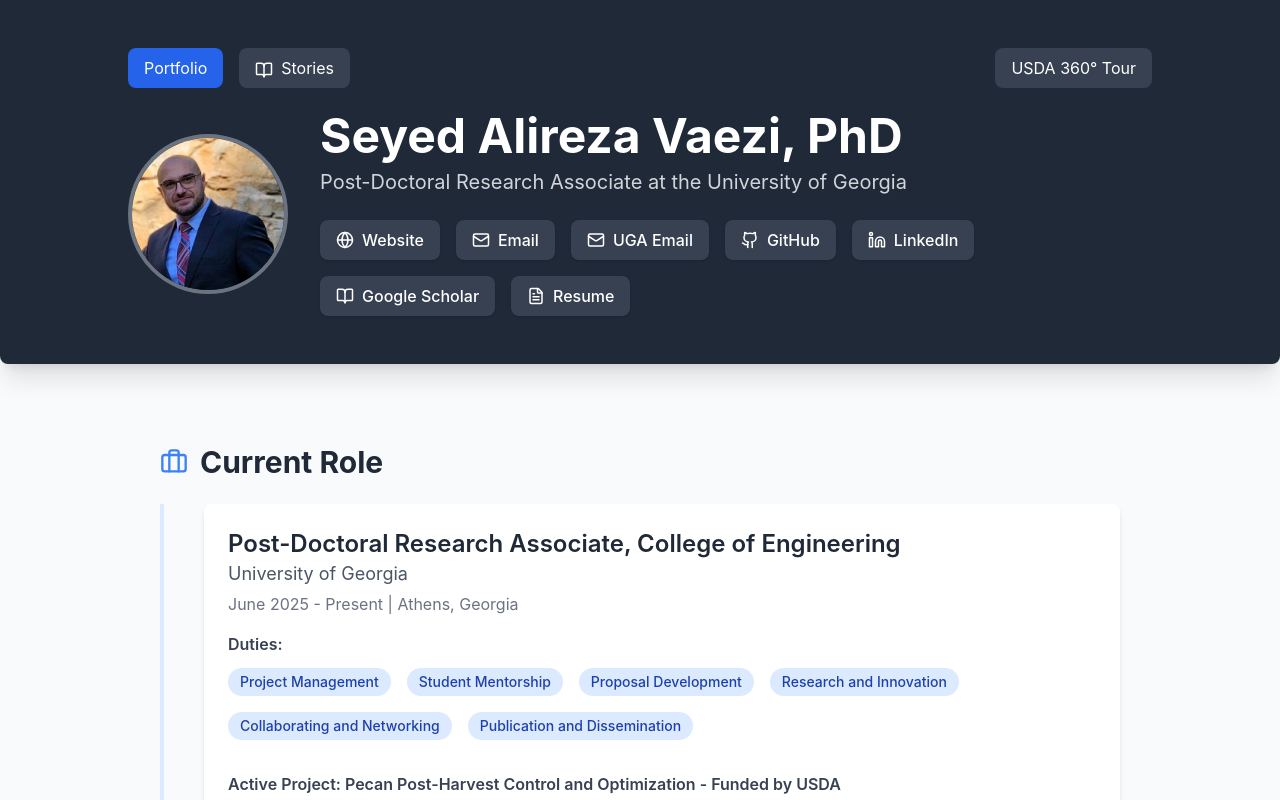
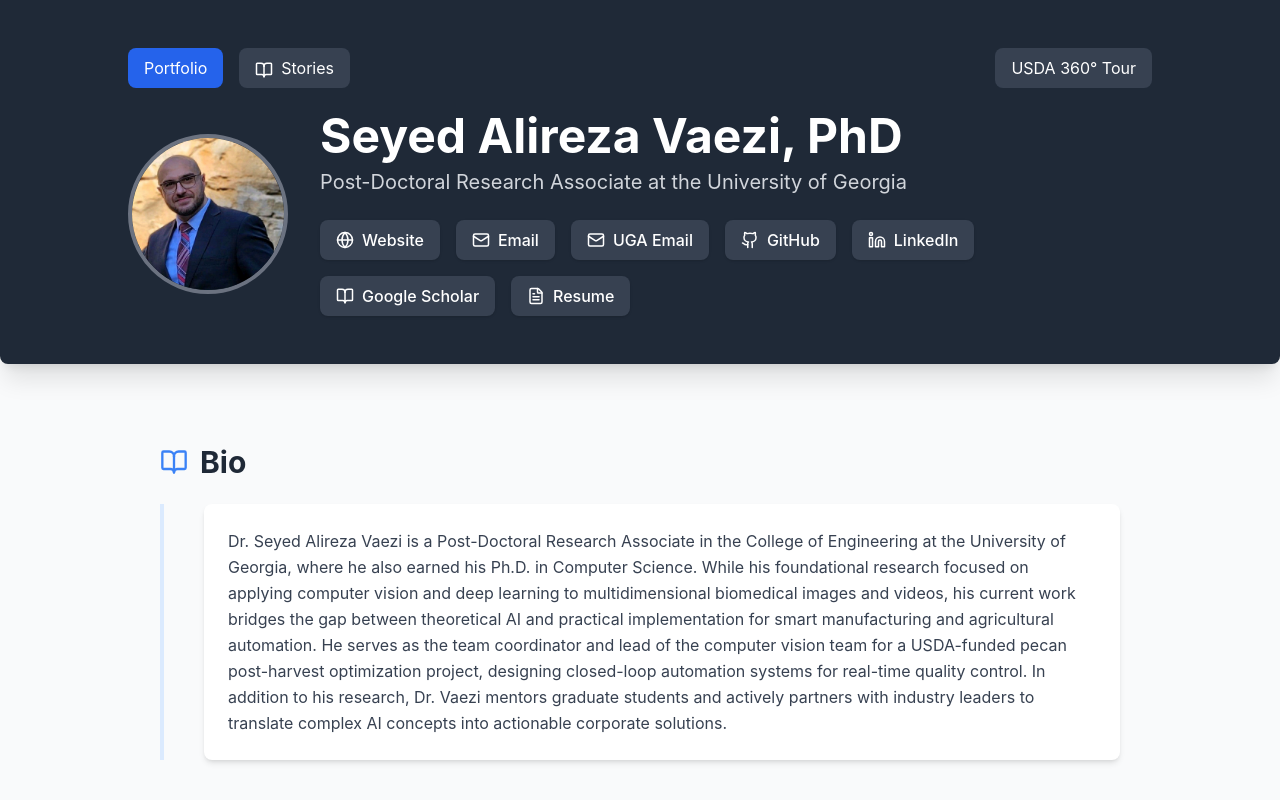
Before and after one commit to salirezav/salirezav.github.io, a React (Create React App) app: page / in a window 1280 px wide. Shown: the top 800 px of the page. Built offline with nearby package versions, Linux system fonts and the light colour scheme.

Commit message:
Add bio section to App component, including detailed biography for Dr. Seyed Alireza Vaezi, and integrate it into the main layout for enhanced personal representation.

```diff
--- a/src/App.tsx
+++ b/src/App.tsx
@@ -113,6 +113,7 @@ interface IndustryOutreach {
 
 interface PortfolioData {
   personalInfo: PersonalInfo;
+  bio: string;
   currentRole: CurrentRole;
   education: Education[];
   technicalSkills: SkillGroup[];
@@ -141,6 +142,7 @@ const portfolioData: PortfolioData = {
       { name: "Resume", url: "https://salirezav.github.io/Seyed%20Alireza%20Vaezi%20-%20Resume.pdf", icon: FileText }
     ]
   },
+  bio: "Dr. Seyed Alireza Vaezi is a Post-Doctoral Research Associate in the College of Engineering at the University of Georgia, where he also earned his Ph.D. in Computer Science. While his foundational research focused on applying computer vision and deep learning to multidimensional biomedical images and videos, his current work bridges the gap between theoretical AI and practical implementation for smart manufacturing and agricultural automation. He serves as the team coordinator and lead of the computer vision team for a USDA-funded pecan post-harvest optimization project, designing closed-loop automation systems for real-time quality control. In addition to his research, Dr. Vaezi mentors graduate students and actively partners with industry leaders to translate complex AI concepts into actionable corporate solutions.",
   currentRole: {
     title: "Post-Doctoral Research Associate, College of Engineering",
     institution: "University of Georgia",
@@ -749,6 +751,18 @@ interface CurrentRoleProps {
   role: CurrentRole;
 }
 
+interface BioSectionProps {
+  bio: string;
+}
+
+const BioSection: React.FC<BioSectionProps> = ({ bio }) => (
+  <Section title="Bio" icon={BookOpen}>
+    <Card>
+      <p className="text-gray-700 leading-relaxed">{bio}</p>
+    </Card>
+  </Section>
+);
+
 const CurrentRoleSection: React.FC<CurrentRoleProps> = ({ role }) => (
   <Section title="Current Role" icon={Briefcase}>
     <Card>
@@ -991,6 +1005,7 @@ const Home: React.FC = () => {
   return (
     <>
       <main className="max-w-5xl mx-auto p-4 md:p-8">
+        <BioSection bio={data.bio} />
         <CurrentRoleSection role={data.currentRole} />
         <RelatedExperienceSection items={data.relatedExperience} />
         <TechnicalSkills skills={data.technicalSkills} />
```
